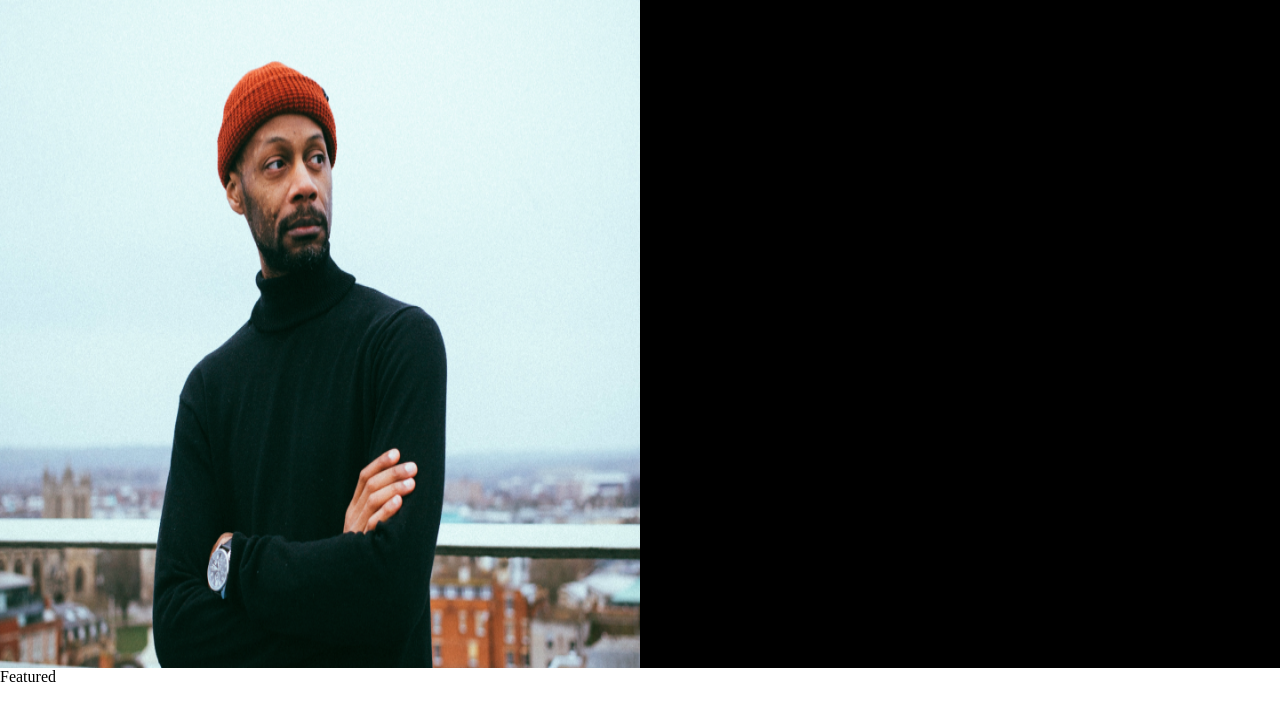
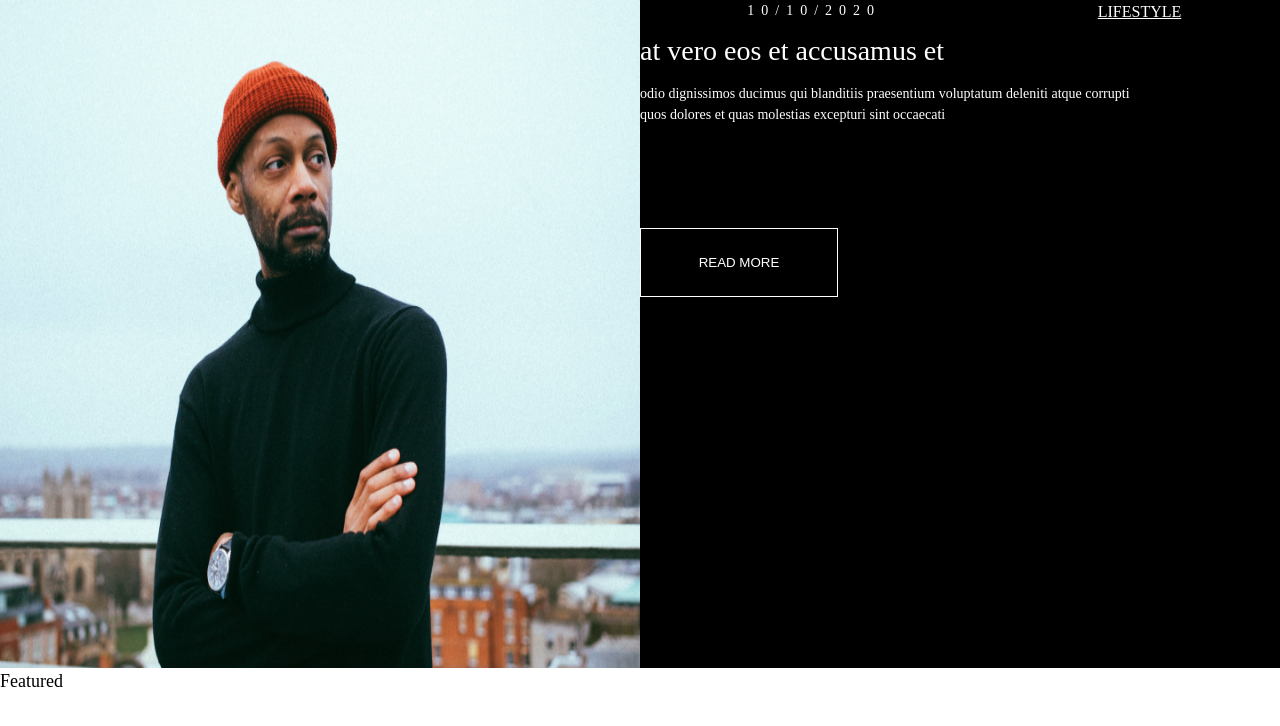
Before and after one commit to yuriikhomych23/logos-homework-6, a plain HTML site: page index.html in a window 1280 px wide. Drawn offline with Linux system fonts and the light colour scheme.

Commit message:
Sample code

```diff
--- a/css/index.css
+++ b/css/index.css
@@ -21,18 +21,111 @@
     height: 83.5vh;
 }
 
+.header-title-background-description {
+    display: flex;
+    justify-content: space-around;
+    color: white;
+}
+
+.data {
+    width: 136px;
+    height: 3.3vh;
+    font-family: Kanit;
+    font-style: normal;
+    font-weight: 500;
+    font-size: 14px;
+    line-height: 21px;
+    letter-spacing: 7px;
+}
+
+.lifestyle {
+    width: 75px;
+    height: 3.78vh;
+    font-family: Kanit;
+    font-style: normal;
+    font-weight: 500;
+    font-size: 16px;
+    line-height: 24px;
+    text-decoration-line: underline;
+    text-transform: uppercase;
+}
+
+.background-text {
+    color: white;
+    font-family: Kanit;
+    font-style: normal;
+    font-weight: 500;
+    font-size: 28px;
+    line-height: 42px;
+    width: 503px;
+    height: 6.62vh;
+}
+
+.background-text-another {
+    width: 503px;
+    height: 18.1vh;
+    color: white;
+    font-family: Kanit;
+    font-style: normal;
+    font-weight: 300;
+    font-size: 14px;
+    line-height: 21px;
+}
+
+button {
+    border: 1px solid white;
+    color: white;
+    background-color: black;
+    width: 198px;
+    height: 8.66vh;
+    text-align: center;
+    text-transform: uppercase;
+}
+
+@media screen and (max-width: 970px) {
+    .data {
+        width: 50px;
+    }
+    .lifestyle {
+        width: 50px;
+    }
+    .header-title-background-description {
+        width: 50px;
+    }
+    .background-text {
+        width: 200px;
+    }
+    .background-text-another {
+        width: 200px;
+    }
+    button {
+        width: 100px;
+        height: 4vh;
+    }
+}
+
+
+
+
+
+
 @media screen and (max-width: 970px) {
     .martin {
        width: 50%;
-
+       height: 60vh;
     }
     .header-title-background {
         width: 50%;
-
+       height: 60vh;
     }
 }
 
 .featured {
     width: 86px;
     height: 4.25vh;
+    font-family: Kanit;
+    font-style: normal;
+    font-weight: 500;
+    font-size: 18px;
+    line-height: 27px;
 }
--- a/index.html
+++ b/index.html
@@ -15,10 +15,24 @@
 		<div class="header-title">
 			<img src="img/philip-martin.png" alt="Philip Martin" class="martin">
 			<div class="header-title-background">
-            div
+				<div class="header-title-background-description">
+					<p class="data">10/10/2020</p>
+					<p class="lifestyle">lifestyle</p>
+				</div>
+				<div class="header-background-text">
 
-				<p class="data">10/10/2020</p>
-				<p class="lifestyle">lifestyle</p>
+					<div class="background-text">
+						<p> at vero eos et accusamus et</p>
+					</div>
+
+					<div class="background-text-another">
+						<p>odio dignissimos ducimus qui
+							blanditiis praesentium voluptatum deleniti atque
+							corrupti quos dolores et quas molestias excepturi
+							sint occaecati</p>
+					</div>
+				</div>
+                <button class="button-read-more">read more</button>
 			</div>
 		</div>
 
```
